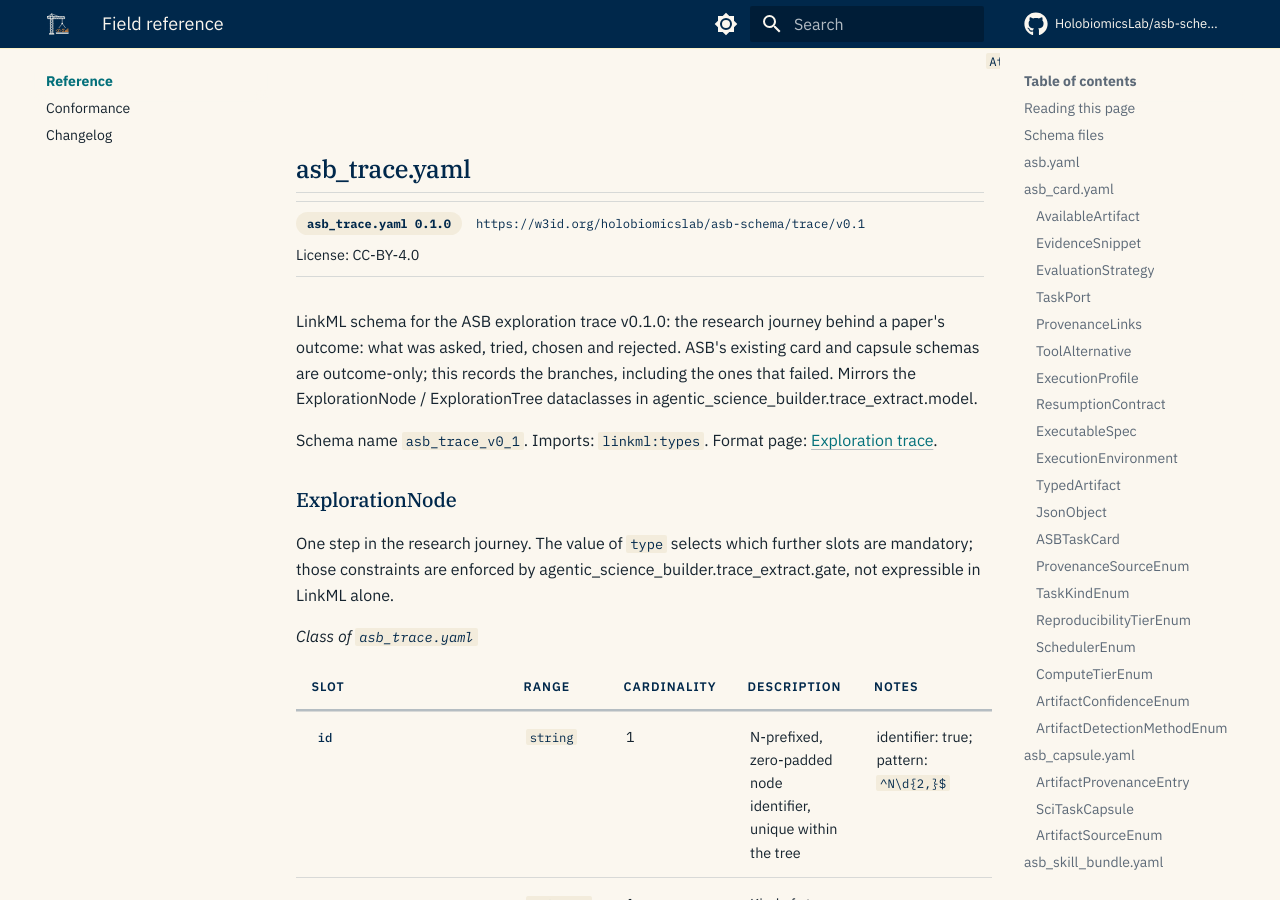
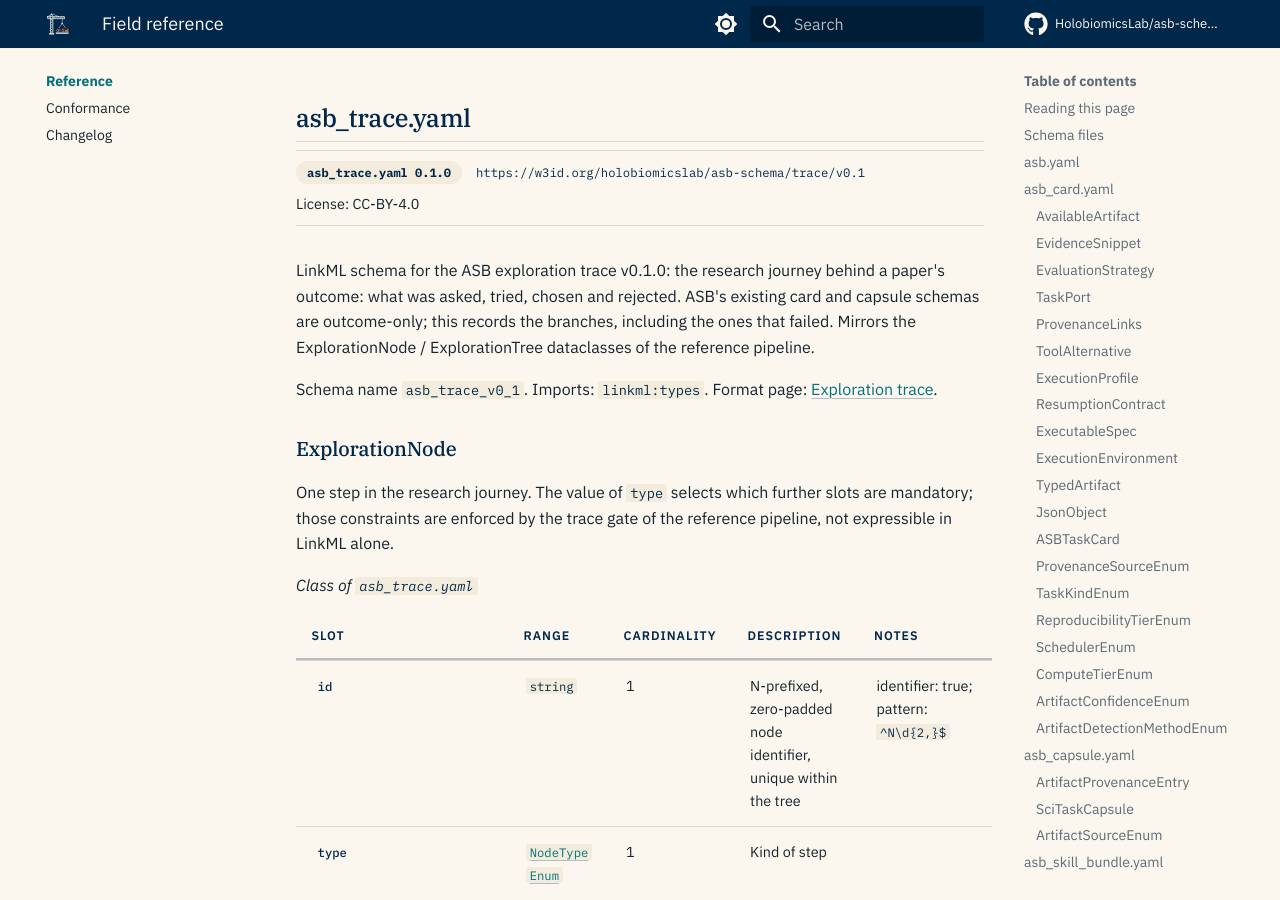
Before and after one commit to HolobiomicsLab/asb-schema, an MkDocs documentation site: the page built from docs/reference/index.md, in a window 1280 px wide and 900 px high, scrolled down 49716 px. Built offline with MkDocs 1.6.1 and Material for MkDocs 9.7.7, drawn with Linux system fonts in a browser that asks for light colours; comment, search, counter and statistics services are not loaded; some of the changed text lies outside the part shown.

Commit message:
Restate descriptions that cite reference pipeline modules
The card, skill bundle and trace descriptions still named private module
paths of the reference pipeline, while the CHANGELOG states that shipped
descriptions cite no private repository. They now say what each record
mirrors or where its constraints are enforced, without a module path.
The description discipline test also refuses these module names.

Co-Authored-By: Claude Fable 5.1 <noreply@anthropic.com>

```diff
--- a/docs/reference/index.md
+++ b/docs/reference/index.md
@@ -257,7 +257,7 @@ This class declares no slots or attributes.
 
 ### ASBTaskCard { #class-ASBTaskCard }
 
-A bounded, reproducible scientific task extracted from a peer-reviewed paper. Links a task to its research question, finding, inputs, outputs, tools, required skills, workflow description, and evaluation strategy. Runtime mirror: agentic_science_builder.schemas.ASBTaskCard (schema v0.18.0).
+A bounded, reproducible scientific task extracted from a peer-reviewed paper. Links a task to its research question, finding, inputs, outputs, tools, required skills, workflow description, and evaluation strategy. Runtime mirror: the ASBTaskCard dataclass of the reference pipeline (schema v0.18.0).
 
 *Class of `asb_card.yaml`; tree root*
 
@@ -617,7 +617,7 @@ A versioned, curated description of one reusable computational skill identified
 
 ### ASBSkill { #class-ASBSkill }
 
-Collection-time aggregated skill record: the deduplicated, paper-grounded scientific competency surfaced by ``corpus_artifacts.collect_skills`` at release time. Distinct from ``SkillBundle`` which is the per-capsule artifact. Mirrors the Python dataclass at agentic_science_builder.schemas.ASBSkill (formerly SciSkill).
+Collection-time aggregated skill record: the deduplicated, paper-grounded scientific competency collected at release time. Distinct from ``SkillBundle`` which is the per-capsule artifact. Mirrors the ASBSkill dataclass of the reference pipeline (formerly SciSkill).
 
 *Class of `asb_skill_bundle.yaml`*
 
@@ -645,7 +645,7 @@ Collection-time aggregated skill record: the deduplicated, paper-grounded scient
 
 ### ASBTool { #class-ASBTool }
 
-Collection-time aggregated tool record: the deduplicated, paper-grounded software-tool reference surfaced by ``corpus_artifacts.collect_tools``. Mirrors the Python dataclass at agentic_science_builder.schemas.ASBTool (formerly SciTool).
+Collection-time aggregated tool record: the deduplicated, paper-grounded software-tool reference collected at release time. Mirrors the ASBTool dataclass of the reference pipeline (formerly SciTool).
 
 *Class of `asb_skill_bundle.yaml`*
 
@@ -841,13 +841,13 @@ Catalogue root for the `asb-skill-collections` repo. Lists every released SkillC
 
 <div class="asb-spec-meta"> <span class="asb-badge asb-badge--version">asb_trace.yaml 0.1.0</span> <code>https://w3id.org/holobiomicslab/asb-schema/trace/v0.1</code> <span>License: CC-BY-4.0</span> </div>
 
-LinkML schema for the ASB exploration trace v0.1.0: the research journey behind a paper's outcome: what was asked, tried, chosen and rejected. ASB's existing card and capsule schemas are outcome-only; this records the branches, including the ones that failed. Mirrors the ExplorationNode / ExplorationTree dataclasses in agentic_science_builder.trace_extract.model.
+LinkML schema for the ASB exploration trace v0.1.0: the research journey behind a paper's outcome: what was asked, tried, chosen and rejected. ASB's existing card and capsule schemas are outcome-only; this records the branches, including the ones that failed. Mirrors the ExplorationNode / ExplorationTree dataclasses of the reference pipeline.
 
 Schema name `asb_trace_v0_1`. Imports: `linkml:types`. Format page: [Exploration trace](../schema/exploration-trace.md).
 
 ### ExplorationNode { #class-ExplorationNode }
 
-One step in the research journey. The value of `type` selects which further slots are mandatory; those constraints are enforced by agentic_science_builder.trace_extract.gate, not expressible in LinkML alone.
+One step in the research journey. The value of `type` selects which further slots are mandatory; those constraints are enforced by the trace gate of the reference pipeline, not expressible in LinkML alone.
 
 *Class of `asb_trace.yaml`*
 
--- a/src/asb_schema/asb_card.yaml
+++ b/src/asb_schema/asb_card.yaml
@@ -644,7 +644,7 @@ classes:
       A bounded, reproducible scientific task extracted from a peer-reviewed paper.
       Links a task to its research question, finding, inputs, outputs, tools,
       required skills, workflow description, and evaluation strategy.
-      Runtime mirror: agentic_science_builder.schemas.ASBTaskCard (schema v0.18.0).
+      Runtime mirror: the ASBTaskCard dataclass of the reference pipeline (schema v0.18.0).
     tree_root: true
     slots:
       - task_id
```
Also changed, not shown: other parts of docs/reference/index.md (+1 -1 lines), src/asb_schema/asb_skill_bundle.yaml (+7 -9 lines), src/asb_schema/asb_trace.yaml (+4 -4 lines), 7 other files.
